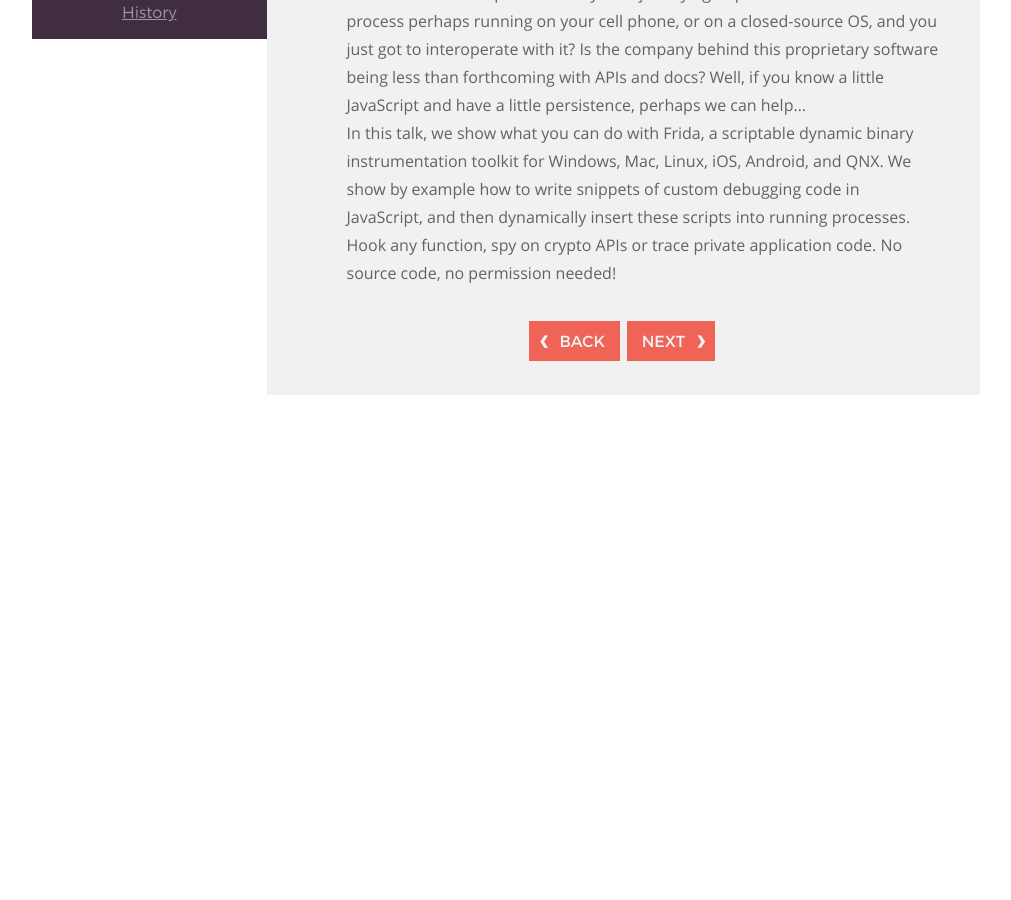
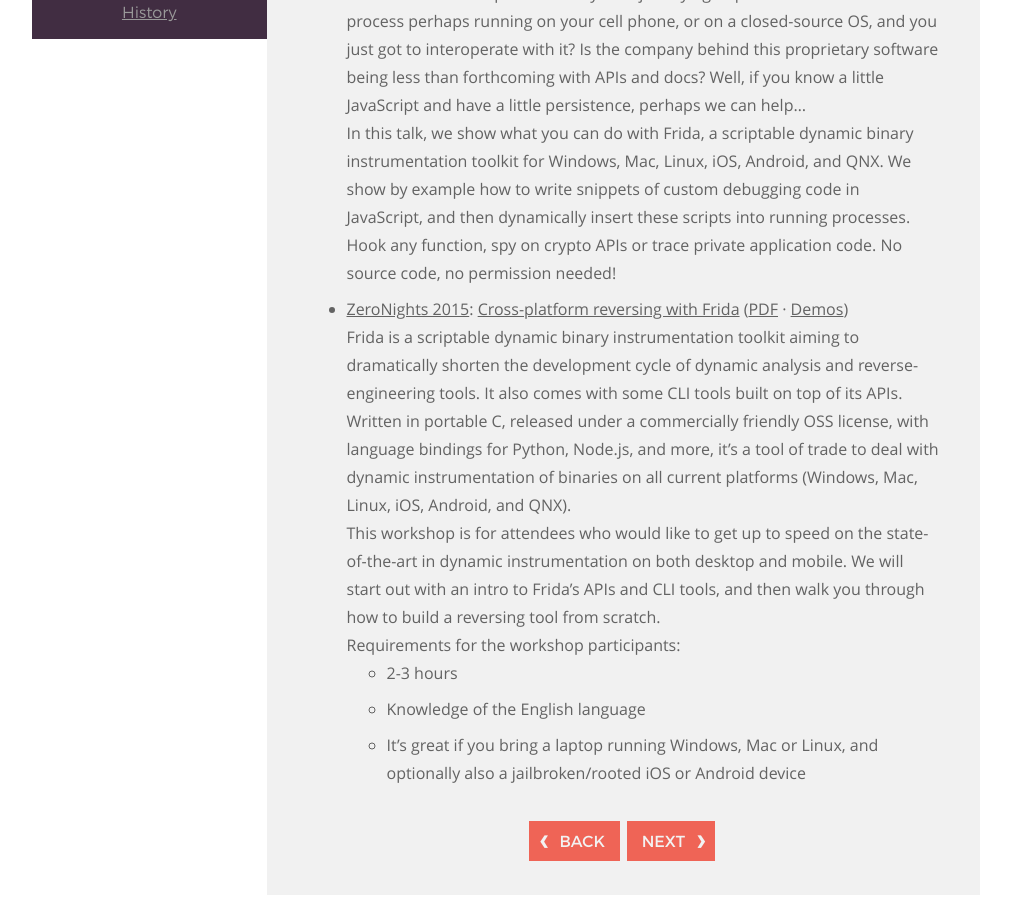
Before and after one commit to frida/frida-website, a Jekyll site: the page built from docs/presentations.md, in a window 1280 px wide and 900 px high, scrolled down 1182 px. Shown: the whole window, without its empty margins (129-1140 px from the left). Built offline with Jekyll 4.4.1, drawn with Linux system fonts in a browser that asks for light colours; before the commit the page ends 1587 px from its top, so only the background shows below that.

Commit message:
Add the ZeroNights 2015 workshop

```diff
--- a/docs/presentations.md
+++ b/docs/presentations.md
@@ -67,3 +67,27 @@ material becomes available, we will try to put it here.
   code in JavaScript, and then dynamically insert these scripts into running
   processes. Hook any function, spy on crypto APIs or trace private application
   code. No source code, no permission needed!
+
+- [ZeroNights 2015](http://2015.zeronights.org/):
+  [Cross-platform reversing with Frida](http://2015.zeronights.org/workshops.html)
+  ([PDF](zeronights-2015-cross-platform-reversing-with-frida.pdf)
+  · [Demos](https://github.com/frida/frida-presentations/tree/master/ZeroNights2015))
+
+  Frida is a scriptable dynamic binary instrumentation toolkit aiming to
+  dramatically shorten the development cycle of dynamic analysis and
+  reverse-engineering tools. It also comes with some CLI tools built on top of
+  its APIs. Written in portable C, released under a commercially friendly OSS
+  license, with language bindings for Python, Node.js, and more, it's a tool of
+  trade to deal with dynamic instrumentation of binaries on all current
+  platforms (Windows, Mac, Linux, iOS, Android, and QNX).
+
+  This workshop is for attendees who would like to get up to speed on the
+  state-of-the-art in dynamic instrumentation on both desktop and mobile.
+  We will start out with an intro to Frida's APIs and CLI tools, and then walk
+  you through how to build a reversing tool from scratch.
+
+  Requirements for the workshop participants:
+  - 2-3 hours
+  - Knowledge of the English language
+  - It's great if you bring a laptop running Windows, Mac or Linux, and
+    optionally also a jailbroken/rooted iOS or Android device
```
Also changed, not shown: 1 other file.
